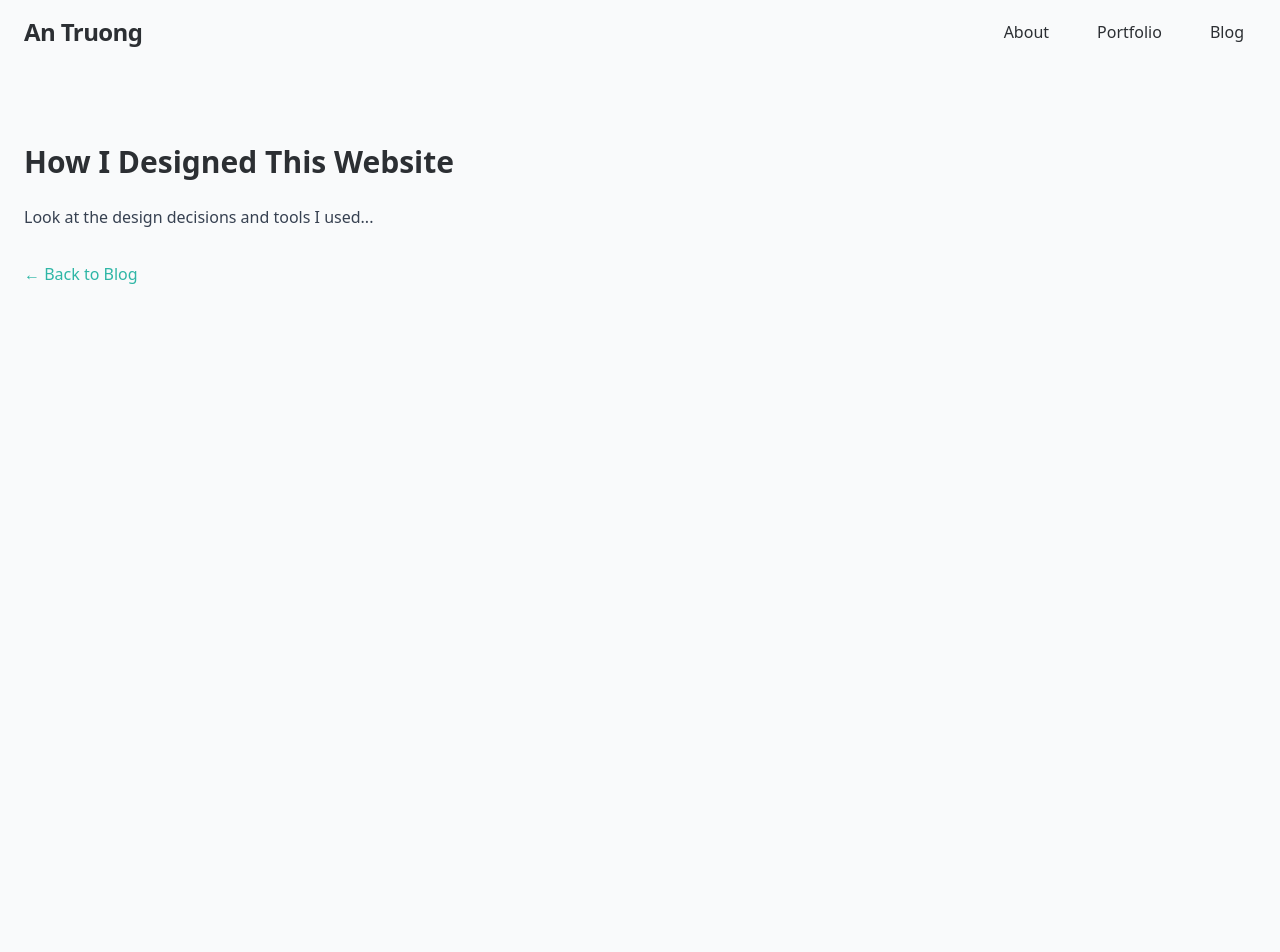
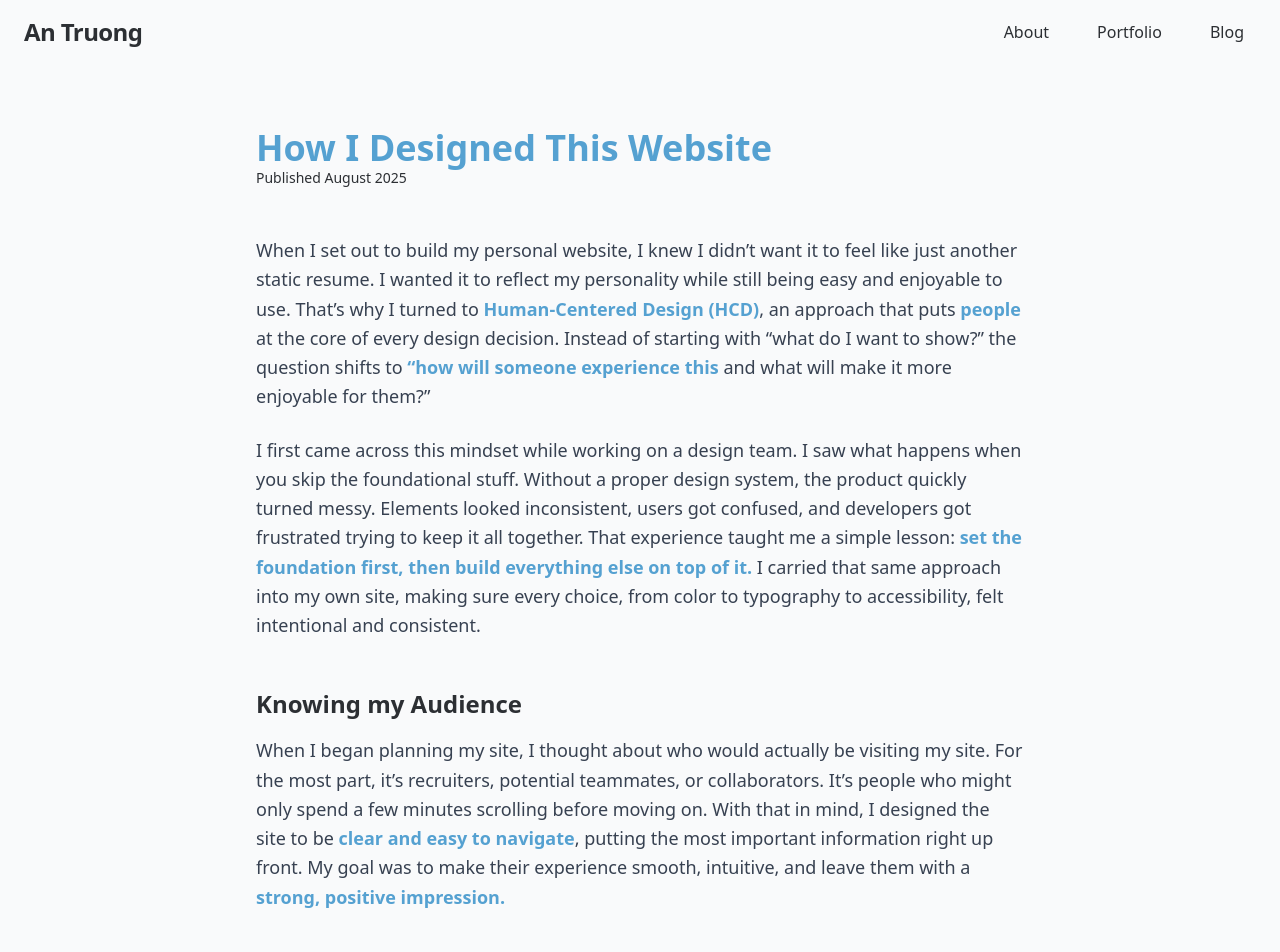
Before and after one commit to VTruong1478/VTruong1478.github.io, a React (Create React App) app: page /blog/1 in a window 1280 px wide. Shown: the top 952 px of the page. Before the commit the page ends 800 px from the top, so only its background shows below. Built offline with nearby package versions, Linux system fonts and the light colour scheme.

Commit message:
added design blog post

```diff
--- a/package.json
+++ b/package.json
@@ -5,6 +5,7 @@
   "private": true,
   "dependencies": {
     "@tailwindcss/postcss": "^4.1.12",
+    "@tailwindcss/typography": "^0.5.16",
     "@testing-library/jest-dom": "^5.17.0",
     "@testing-library/react": "^13.4.0",
     "@testing-library/user-event": "^13.5.0",
--- a/src/App.js
+++ b/src/App.js
@@ -1,11 +1,9 @@
-import React from "react";
 import { BrowserRouter as Router, Routes, Route } from "react-router-dom";
 import Header from "./components/Header";
 import About from "./pages/About";
 import Portfolio from "./pages/Portfolio";
-import Hobbies from "./pages/Hobbies";
 import Blog from "./pages/Blog";
-import BlogPost from "./pages/BlogPost";
+import HowIDesignedThisWebsite from "./articles/HowIDesignedThisWebsite";
 
 function App() {
   return (
@@ -24,7 +22,7 @@ function App() {
                 </>
               }
             />
-            <Route path="/blog/:id" element={<BlogPost />} />
+            <Route path="/blog/1" element={<HowIDesignedThisWebsite />} />
           </Routes>
         </main>
       </div>
--- /dev/null
+++ b/src/articles/HowIDesignedThisWebsite.js
@@ -0,0 +1,161 @@
+import React from "react";
+
+export default function HowIDesignedThisWebsite() {
+  return (
+    <article className="bg-background min-h-screen py-16 px-6 text-text scroll-mt-16">
+      <div className="max-w-3xl mx-auto">
+        {/* Page Title */}
+        <h1 className="text-4xl font-bold text-primary">
+          How I Designed This Website
+        </h1>
+        <p className="text-sm text-accentDark mb-12">Published August 2025</p>
+
+        {/* Blog Content */}
+        <div
+          className="
+            prose prose-lg prose-invert max-w-none
+            prose-headings:font-bold prose-headings:text-text
+            prose-h2:text-2xl prose-h2:mt-12 prose-h2:mb-4
+            prose-strong:text-primary prose-strong:font-semibold
+            prose-a:text-accent prose-a:no-underline hover:prose-a:text-secondary hover:prose-a:no-underline
+            prose-li:marker:text-accent prose-li:text-secondaryText
+          "
+        >
+          <p>
+            When I set out to build my personal website, I knew I didn’t want it
+            to feel like just another static resume. I wanted it to reflect my
+            personality while still being easy and enjoyable to use. That’s why
+            I turned to <strong>Human-Centered Design (HCD)</strong>, an
+            approach that puts <strong>people</strong> at the core of every
+            design decision. Instead of starting with “what do I want to show?”
+            the question shifts to{" "}
+            <strong>“how will someone experience this</strong> and what will
+            make it more enjoyable for them?”
+          </p>
+
+          <p>
+            I first came across this mindset while working on a design team. I
+            saw what happens when you skip the foundational stuff. Without a
+            proper design system, the product quickly turned messy. Elements
+            looked inconsistent, users got confused, and developers got
+            frustrated trying to keep it all together. That experience taught me
+            a simple lesson:{" "}
+            <strong>
+              set the foundation first, then build everything else on top of it.
+            </strong>{" "}
+            I carried that same approach into my own site, making sure every
+            choice, from color to typography to accessibility, felt intentional
+            and consistent.
+          </p>
+
+          <h2>Knowing my Audience</h2>
+          <p>
+            When I began planning my site, I thought about who would actually be
+            visiting my site. For the most part, it’s recruiters, potential
+            teammates, or collaborators. It’s people who might only spend a few
+            minutes scrolling before moving on. With that in mind, I designed
+            the site to be <strong>clear and easy to navigate</strong>, putting
+            the most important information right up front. My goal was to make
+            their experience smooth, intuitive, and leave them with a{" "}
+            <strong>strong, positive impression.</strong>
+          </p>
+
+          <h2>Starting with Color</h2>
+          <p>
+            Once I had a clear understanding of my audience, I turned to color
+            to shape my website's identity. Research in color psychology
+            indicates that{" "}
+            <strong>colors significantly influence user perception.</strong> For
+            instance, blue is often associated with trust and professionalism,
+            making it a popular choice for corporate and tech websites.
+            Additionally, cool-toned palettes featuring blues, greens, and
+            purples are known to create soothing and calming effects, which can{" "}
+            <strong>enhance user experience by reducing cognitive load.</strong>
+          </p>
+
+          <p>
+            To ensure readability and accessibility, I selected colors that meet
+            WCAG contrast standards. Tools like{" "}
+            <a href="https://realtimecolors.com" target="_blank">
+              Realtime Colors
+            </a>{" "}
+            and{" "}
+            <a href="https://coolors.co" target="_blank">
+              Coolors
+            </a>{" "}
+            helped me test combinations in both light and dark modes, ensuring
+            the palette was visually appealing and functional. By grounding my
+            choices in <strong>color psychology</strong> and{" "}
+            <strong>accessibility principles</strong>, I aimed to create a
+            website that not only reflects my personal brand but also provides a{" "}
+            <strong>positive and engaging experience for visitors.</strong>
+          </p>
+
+          <h2>Designing for Accessibility</h2>
+          <p>
+            Another priority for me was accessibility.{" "}
+            <strong>
+              Too often, accessibility gets treated as an afterthought,
+            </strong>{" "}
+            which leaves people out of the experience. I wanted inclusiveness to
+            be part of the foundation. That meant choosing text sizes and
+            contrast ratios that make the content easy to read, building
+            navigation that feels intuitive, and making sure the layout works
+            just as well on a phone as it does on a laptop. I also manually
+            tested keyboard and screen reader navigation to further ensure my
+            site was accessible to all users.
+          </p>
+
+          <h2>Design Decisions with Intent</h2>
+          <ul>
+            <li>
+              <strong>Minimalist layout</strong> to let the content speak louder
+              than the decoration
+            </li>
+            <li>
+              <strong>Ample white space</strong> to create clarity and a sense
+              of calm
+            </li>
+            <li>
+              <strong>Consistent typography hierarchy</strong> so visual users
+              can instantly identify headlines, sections, and body text
+            </li>
+            <li>
+              <strong>Subtle animations</strong> to bring life to the site
+              without pulling focus from the message
+            </li>
+            <li>
+              <strong>Semantic HTML elements</strong> to ensure screen reader
+              users can easily navigate and understand the page structure
+            </li>
+          </ul>
+
+          <h2>What I Learned</h2>
+          <p>
+            The biggest lesson I took from this process is that Human-Centered
+            Design brings clarity. Instead of feeling overwhelmed by endless
+            choices (
+            <a
+              href="https://pmc.ncbi.nlm.nih.gov/articles/PMC6119549/"
+              target="_blank"
+            >
+              <i>decision fatigue!</i>
+            </a>
+            ), I always had a guiding principle: make it useful, make it
+            thoughtful, and make it feel human.
+          </p>
+
+          <p>
+            At the end of the day, my site isn’t just for me, it’s for the
+            people who visit it. Maybe that’s a recruiter checking out my
+            experience or a future teammate curious about my work. Whoever it
+            is, I want them to leave with a{" "}
+            <strong>positive impression and an easy experience</strong>. For me,
+            that’s what Human-Centered Design is all about. It’s less about
+            perfect intentions and more about empathy.
+          </p>
+        </div>
+      </div>
+    </article>
+  );
+}
--- a/tailwind.config.js
+++ b/tailwind.config.js
@@ -3,6 +3,67 @@ module.exports = {
   content: ["./src/**/*.{js,jsx,ts,tsx}"],
   theme: {
     extend: {
+      typography: (theme) => ({
+        DEFAULT: {
+          css: {
+            h1: {
+              fontSize: theme("fontSize.4xl")[0],
+              fontWeight: "700",
+              lineHeight: theme("lineHeight.tight"),
+              marginBottom: theme("spacing.4"),
+              color: theme("colors.gray.900"),
+            },
+            h2: {
+              fontSize: theme("fontSize.2xl")[0],
+              fontWeight: "600",
+              marginTop: theme("spacing.8"),
+              marginBottom: theme("spacing.3"),
+              color: theme("colors.gray.800"),
+            },
+            h3: {
+              fontSize: theme("fontSize.xl")[0],
+              fontWeight: "600",
+              marginTop: theme("spacing.6"),
+              marginBottom: theme("spacing.2"),
+              color: theme("colors.gray.800"),
+            },
+            p: {
+              marginTop: theme("spacing.4"),
+              marginBottom: theme("spacing.4"),
+              lineHeight: theme("lineHeight.relaxed"),
+              color: theme("colors.gray.700"),
+            },
+            strong: {
+              fontWeight: "600",
+              color: theme("colors.gray.900"),
+            },
+            a: {
+              color: theme("colors.blue.600"),
+              fontWeight: "500",
+              textDecoration: "underline",
+              "&:hover": {
+                color: theme("colors.blue.800"),
+              },
+            },
+            ul: {
+              paddingLeft: theme("spacing.6"),
+              listStyleType: "disc",
+              marginTop: theme("spacing.4"),
+              marginBottom: theme("spacing.4"),
+            },
+            li: {
+              marginTop: theme("spacing.2"),
+              marginBottom: theme("spacing.2"),
+            },
+            blockquote: {
+              fontStyle: "italic",
+              borderLeft: `4px solid ${theme("colors.gray.300")}`,
+              paddingLeft: theme("spacing.4"),
+              color: theme("colors.gray.600"),
+            },
+          },
+        },
+      }),
       colors: {
         primary: "#55A1D1", // light blue
         secondary: "#ccc0f4", // light purple
@@ -14,5 +75,5 @@ module.exports = {
       },
     },
   },
-  plugins: [],
+  plugins: [require("@tailwindcss/typography")],
 };
```
Also changed, not shown: 1 other file (tests, documents, lock files or other folders).
